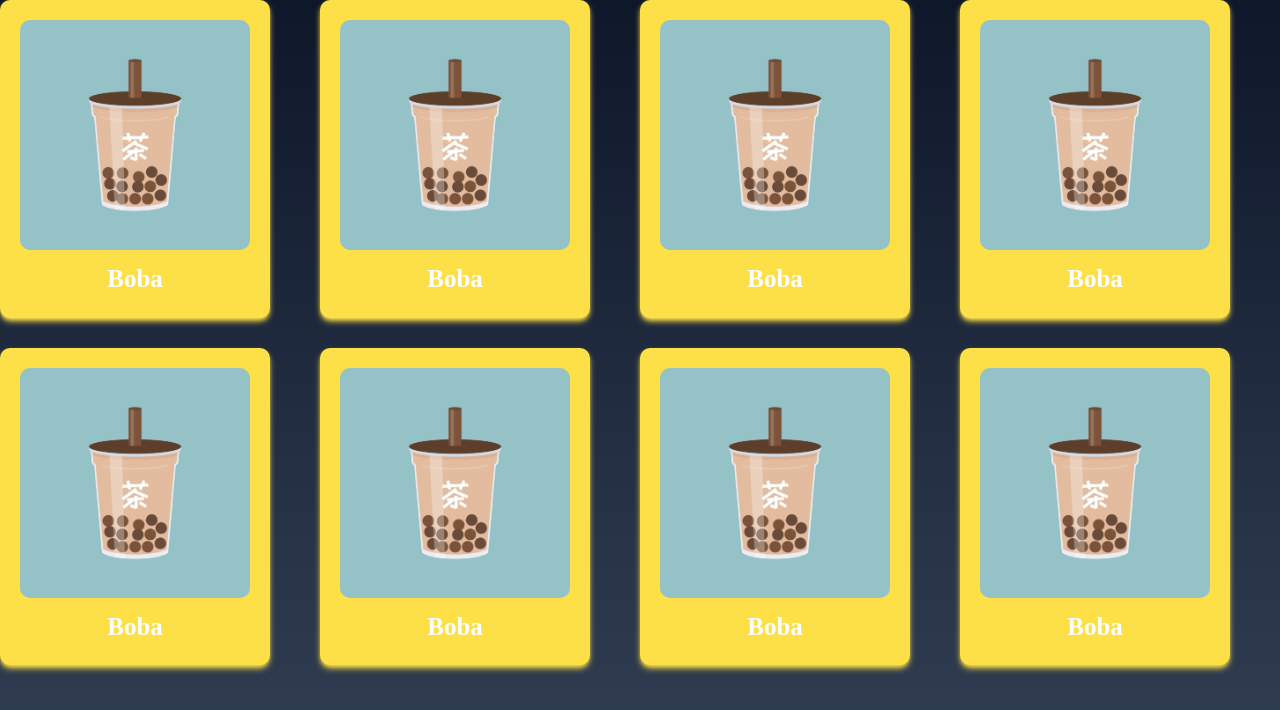
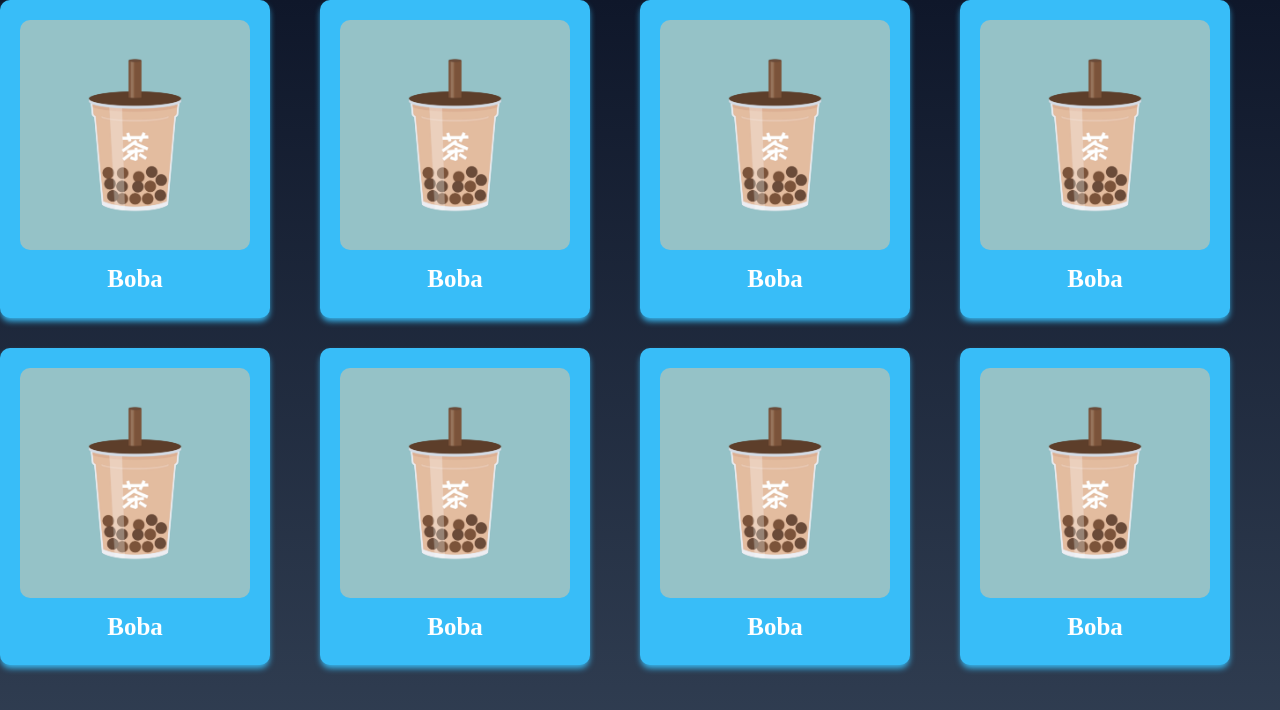
Before and after one commit to DannyRuda/my-memory-game, a React (Vite) app: page / in a window 1280 px wide. Shown: the top 710 px of the page. Built offline with nearby package versions, Linux system fonts and the light colour scheme; a web font is replaced by a local one.

Commit message:
swaps logic for correctly colored box-shadow for each card to inline style and to mouseenter and mouseleave events

```diff
--- a/src/components/Card.tsx
+++ b/src/components/Card.tsx
@@ -1,14 +1,23 @@
-import './card.scss'
+import "./card.scss";
 // bg-sky-400
 // bg-yellow-300
 // shadow-yellow-300
 function Card(props) {
-    return (
-        <div className={`bg-${props.color} shadow-md shadow-${props.color} hover:shadow-lg hover:shadow-${props.color} card`}>
-            <img src={props.image} />
-            <h2>{props.title}</h2>
-        </div>
-    )
+  return (
+    <div
+      className={`bg-${props.color} card`}
+      style={{ boxShadow: `0px 4px 6px -1px ${props.shadowColor}` }}
+      onMouseEnter={(e) => {
+        e.target.style.boxShadow = `0 10px 15px -3px ${props.shadowColor}`;
+      }}
+      onMouseLeave={(e) => {
+        e.target.style.boxShadow = `0 4px 6px -1px ${props.shadowColor}`;
+      }}
+    >
+      <img src={props.image} />
+      <h2>{props.title}</h2>
+    </div>
+  );
 }
 
-export {Card}
+export { Card };
--- a/src/components/GameSection.tsx
+++ b/src/components/GameSection.tsx
@@ -6,14 +6,14 @@ import './GameSection.scss';
 function GameSection(props) {
     return (
         <div className="game-section">
-            <Card image={Boba} color="yellow-300" title="Boba" />
-            <Card image={Boba} color="yellow-300" title="Boba" />
-            <Card image={Boba} color="yellow-300" title="Boba" />
-            <Card image={Boba} color="yellow-300" title="Boba" />
-            <Card image={Boba} color="yellow-300" title="Boba" />
-            <Card image={Boba} color="yellow-300" title="Boba" />
-            <Card image={Boba} color="yellow-300" title="Boba" />
-            <Card image={Boba} color="yellow-300" title="Boba" />
+            <Card image={Boba} shadowColor="#38bdf8" color="sky-400" title="Boba" />
+            <Card image={Boba} shadowColor="#38bdf8" color="sky-400" title="Boba" />
+            <Card image={Boba} shadowColor="#38bdf8" color="sky-400" title="Boba" />
+            <Card image={Boba} shadowColor="#38bdf8" color="sky-400" title="Boba" />
+            <Card image={Boba} shadowColor="#38bdf8" color="sky-400" title="Boba" />
+            <Card image={Boba} shadowColor="#38bdf8" color="sky-400" title="Boba" />
+            <Card image={Boba} shadowColor="#38bdf8" color="sky-400" title="Boba" />
+            <Card image={Boba} shadowColor="#38bdf8" color="sky-400" title="Boba" />
         </div>
     )
 }
```
